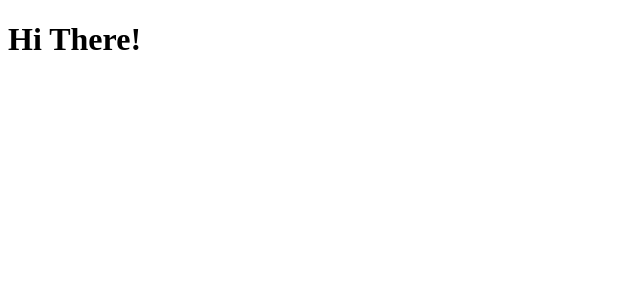
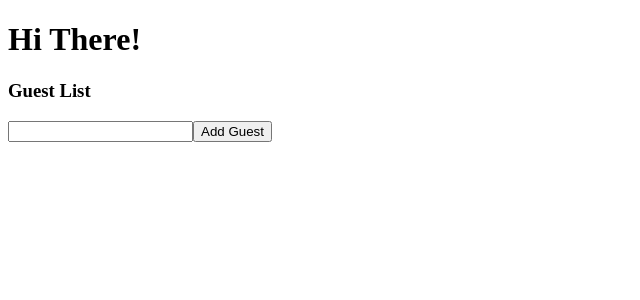
Before and after one commit to pacificsun/react-ts, a React (Create React App) app: page / in a window 1280 px wide. Shown: the top 300 px of the page, without its empty margins (0-640 px from the left). Built offline with nearby package versions, Linux system fonts and the light colour scheme.

Commit message:
usestate

```diff
--- a/src/index.tsx
+++ b/src/index.tsx
@@ -1,9 +1,10 @@
 import ReactDom from "react-dom";
-
+import { GuestList } from "./state/GuestList";
 const App = () => {
   return (
     <div>
       <h1>Hi There!</h1>
+      <GuestList />
     </div>
   );
 };
--- /dev/null
+++ b/src/state/GuestList.tsx
@@ -0,0 +1,24 @@
+import { useState } from "react";
+
+export const GuestList: React.FC = () => {
+  const [name, setName] = useState("");
+  const [guests, setGuests] = useState<string[]>([]);
+
+  const onClick = () => {
+    setName("");
+    setGuests([...guests, name]);
+  };
+
+  return (
+    <div>
+      <h3>Guest List</h3>
+      <ul>
+        {guests.map((guest) => (
+          <li key={guest}>{guest}</li>
+        ))}
+      </ul>
+      <input value={name} onChange={(e) => setName(e.target.value)} />
+      <button onClick={onClick}>Add Guest</button>
+    </div>
+  );
+};
```
